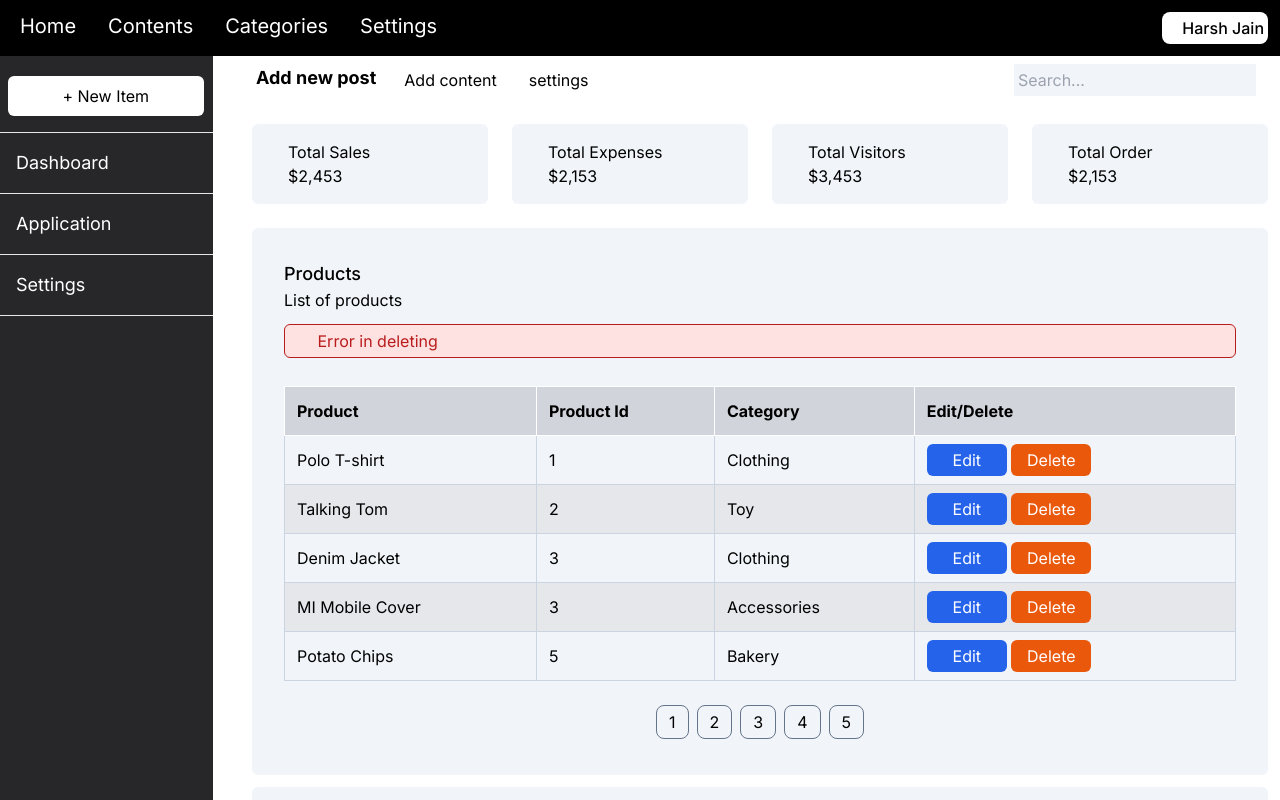
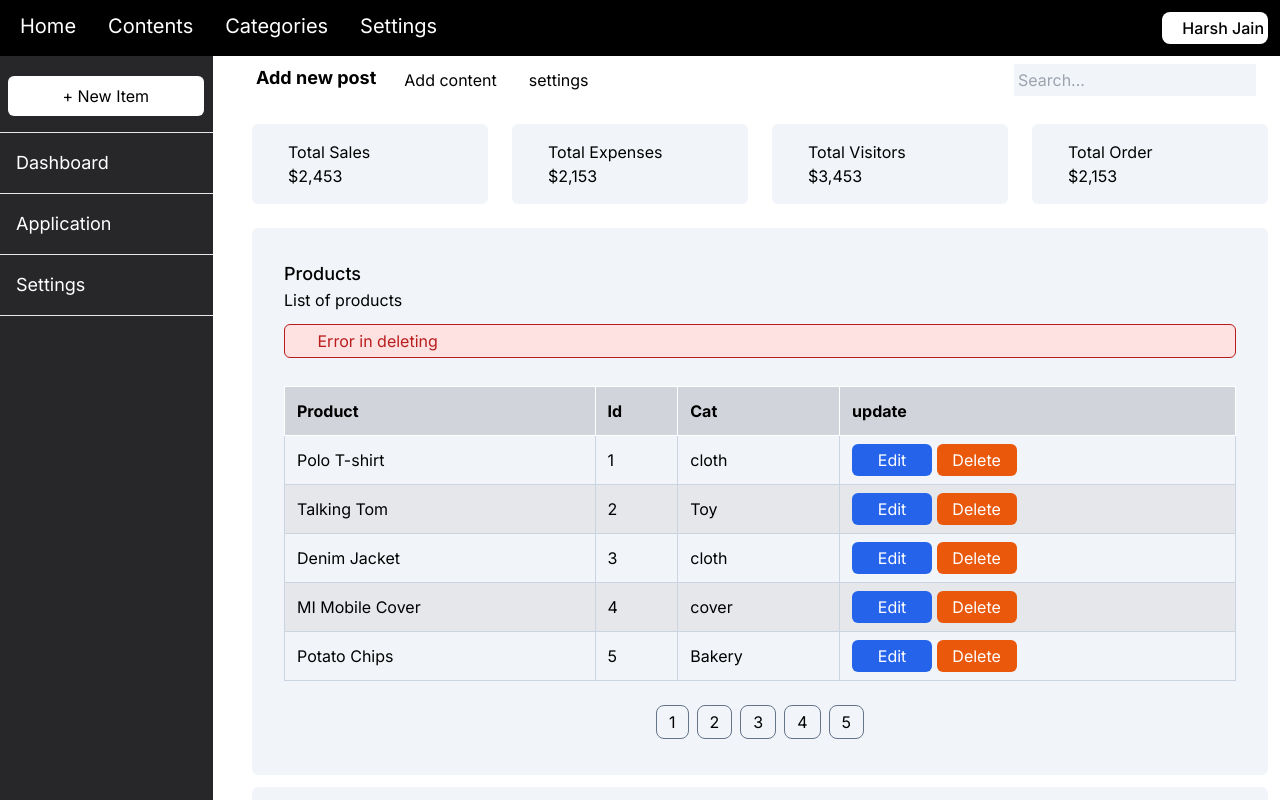
Before and after one commit to HarshJ0110/Assignment, a Next.js app: page /posts in a window 1280 px wide. Shown: the top 800 px of the page. Built offline with nearby package versions, Linux system fonts and the light colour scheme.

Commit message:
Update Table.js

```diff
--- a/components/Table.js
+++ b/components/Table.js
@@ -10,16 +10,17 @@ const Table = () => {
                 <table className="table-auto md:w-full ">
                     <thead className="bg-gray-300">
                         <th className="p-3 border border-white ">Product</th>
-                        <th className="p-3 border border-white">Product Id</th>
-                        <th className="p-3 border border-white">Category</th>
-                        <th className="p-3 border border-white">Edit/Delete</th>
+                        <th className="p-3 border border-white">Id</th>
+                        <th className="p-3 border border-white">Cat</th>
+                        <th className="p-3 border border-white">update
+                        </th>
                     </thead>
                     <tbody >
 
                         <tr >
                             <td className="p-2 px-3 border border-slate-300">Polo T-shirt</td>
                             <td className="p-2 px-3 border border-slate-300">1</td>
-                            <td className="p-2 px-3 border border-slate-300">Clothing</td>
+                            <td className="p-2 px-3 border border-slate-300">cloth</td>
                             <td className="p-2 px-3 border border-slate-300"><button className="bg-blue-600 text-white p-1 w-20 rounded-md"><i className="fa-solid fa-pen-to-square"></i> Edit</button> <button className="bg-orange-600 text-white p-1 w-20 rounded-md"><i className="fa-sharp fa-solid fa-trash"></i> Delete</button></td>
                         </tr>
                         <tr className="bg-gray-200">
@@ -31,14 +32,14 @@ const Table = () => {
                         <tr>
                             <td className="p-2 px-3 border border-slate-300">Denim Jacket</td>
                             <td className="p-2 px-3 border border-slate-300">3</td>
-                            <td className="p-2 px-3 border border-slate-300">Clothing</td>
+                            <td className="p-2 px-3 border border-slate-300">cloth</td>
                             <td className="p-2 px-3 border border-slate-300"><button className="bg-blue-600 text-white p-1 w-20 rounded-md"><i className="fa-solid fa-pen-to-square"></i> Edit</button> <button className="bg-orange-600 text-white p-1 w-20 rounded-md"><i className="fa-sharp fa-solid fa-trash"></i> Delete</button></td>
 
                         </tr>
                         <tr className="bg-gray-200">
                             <td className="p-2 px-3 border border-slate-300">MI Mobile Cover</td>
-                            <td className="p-2 px-3 border border-slate-300">3</td>
-                            <td className="p-2 px-3 border border-slate-300">Accessories</td>
+                            <td className="p-2 px-3 border border-slate-300">4</td>
+                            <td className="p-2 px-3 border border-slate-300">cover</td>
                             <td className="p-2 px-3 border border-slate-300"><button className="bg-blue-600 text-white p-1 w-20 rounded-md"><i className="fa-solid fa-pen-to-square"></i> Edit</button> <button className="bg-orange-600 text-white p-1 w-20 rounded-md"><i className="fa-sharp fa-solid fa-trash"></i> Delete</button></td>
                         </tr>
                         <tr>
```
